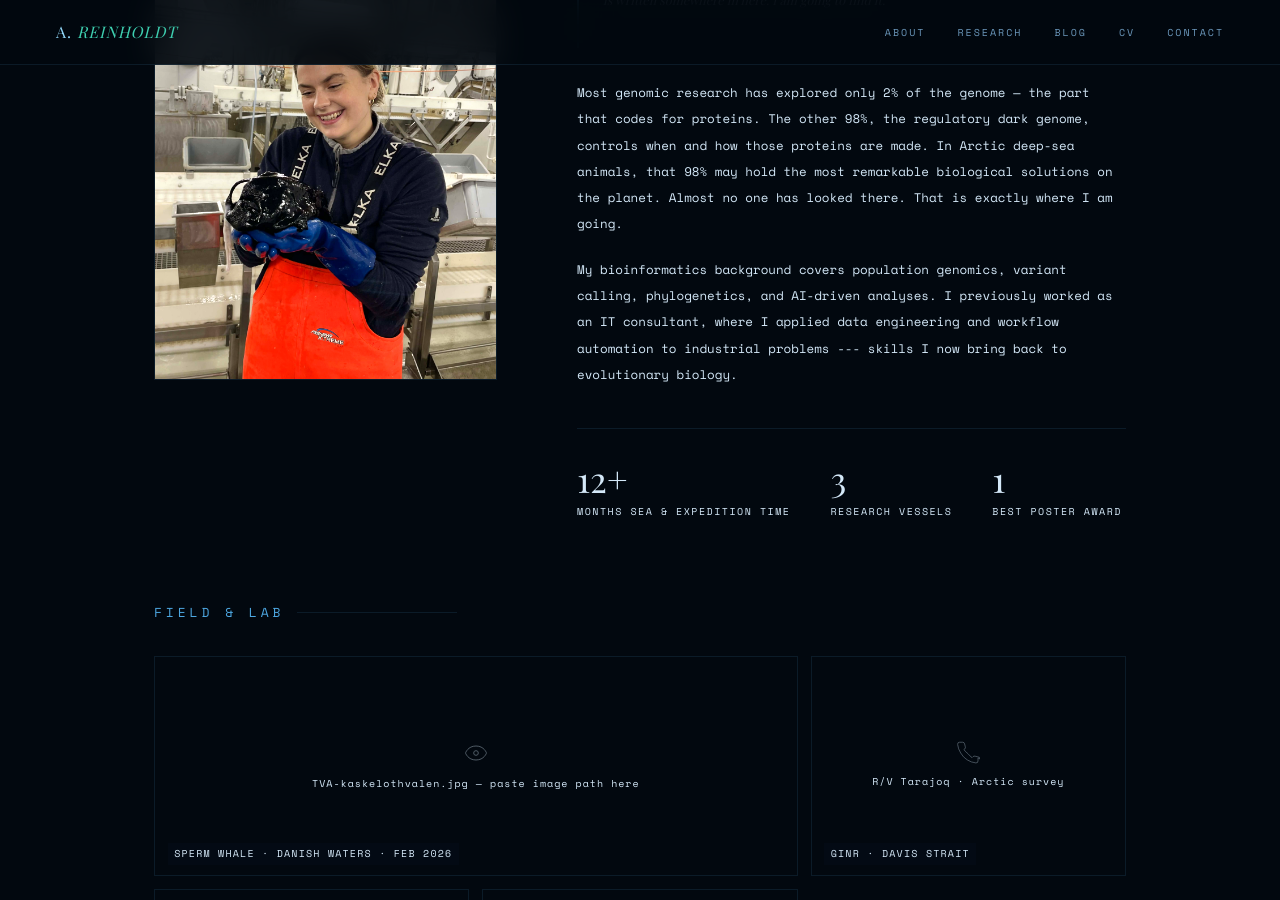
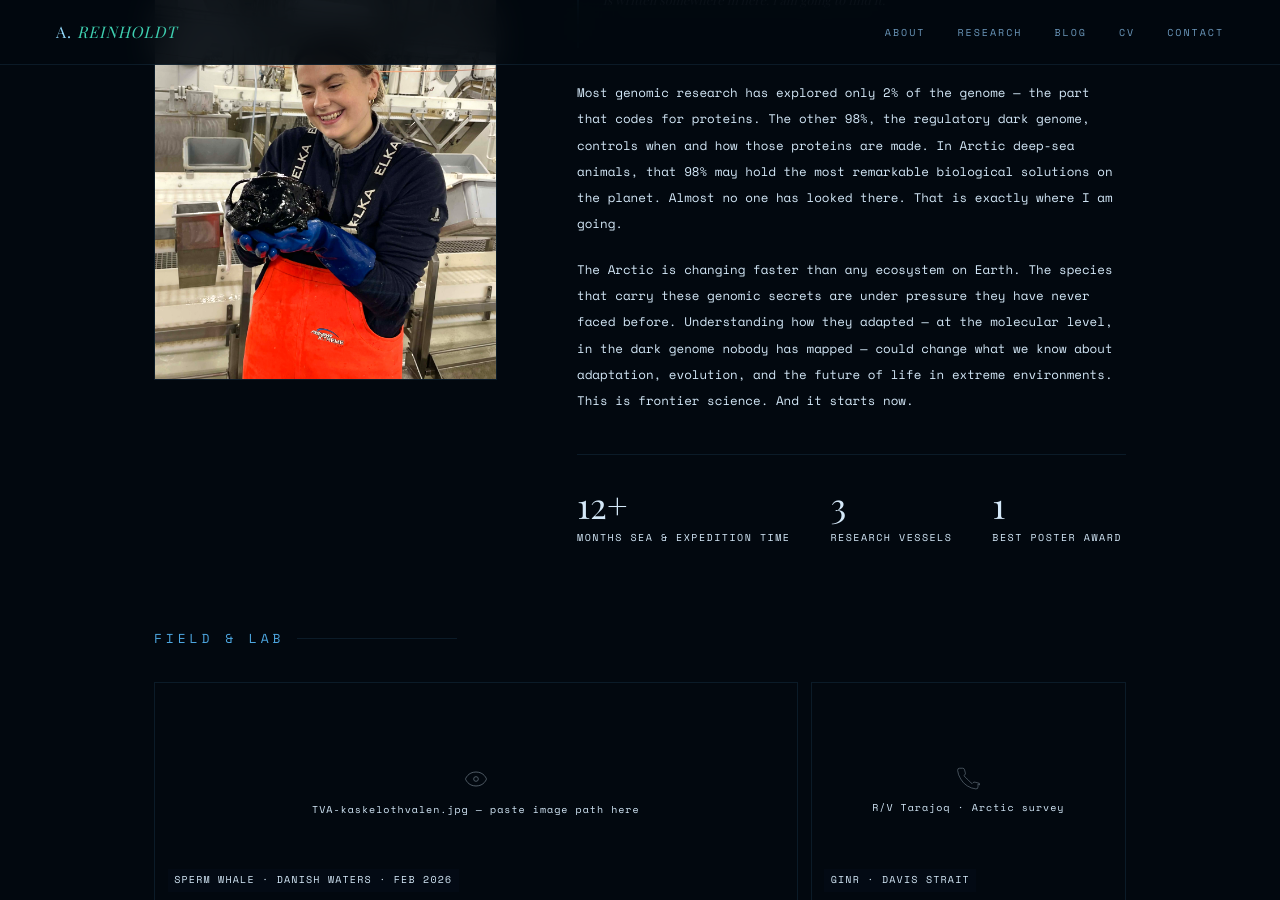
Before and after one commit to Areinholdt/Areinholdt.github.io, a Jekyll site: the page built from about.md, in a window 1280 px wide and 900 px high, scrolled down 671 px. Built offline with Jekyll 4.4.1, drawn with Linux system fonts in a browser that asks for light colours; some web fonts are replaced.

Commit message:
Update about.md

```diff
--- a/about.md
+++ b/about.md
@@ -211,10 +211,13 @@ permalink: /about/
       </p>
 
       <p>
-        My bioinformatics background covers population genomics, variant calling, phylogenetics,
-        and AI-driven analyses. I previously worked as an IT consultant, where I
-        applied data engineering and workflow automation to industrial problems --- skills I now
-        bring back to evolutionary biology.
+        The Arctic is changing faster than any ecosystem on Earth.
+        The species that carry these genomic secrets are under
+        pressure they have never faced before. Understanding how
+        they adapted — at the molecular level, in the dark genome
+        nobody has mapped — could change what we know about
+        adaptation, evolution, and the future of life in extreme
+        environments. This is frontier science. And it starts now.
       </p>
 
       <div class="stat-row">
```
